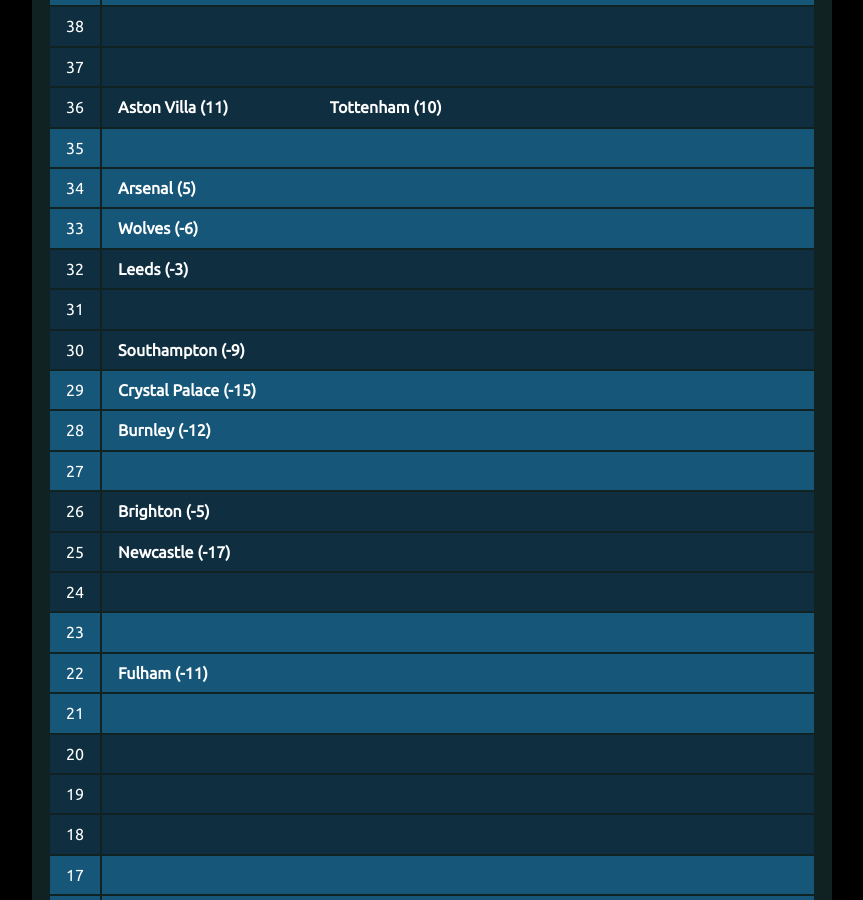
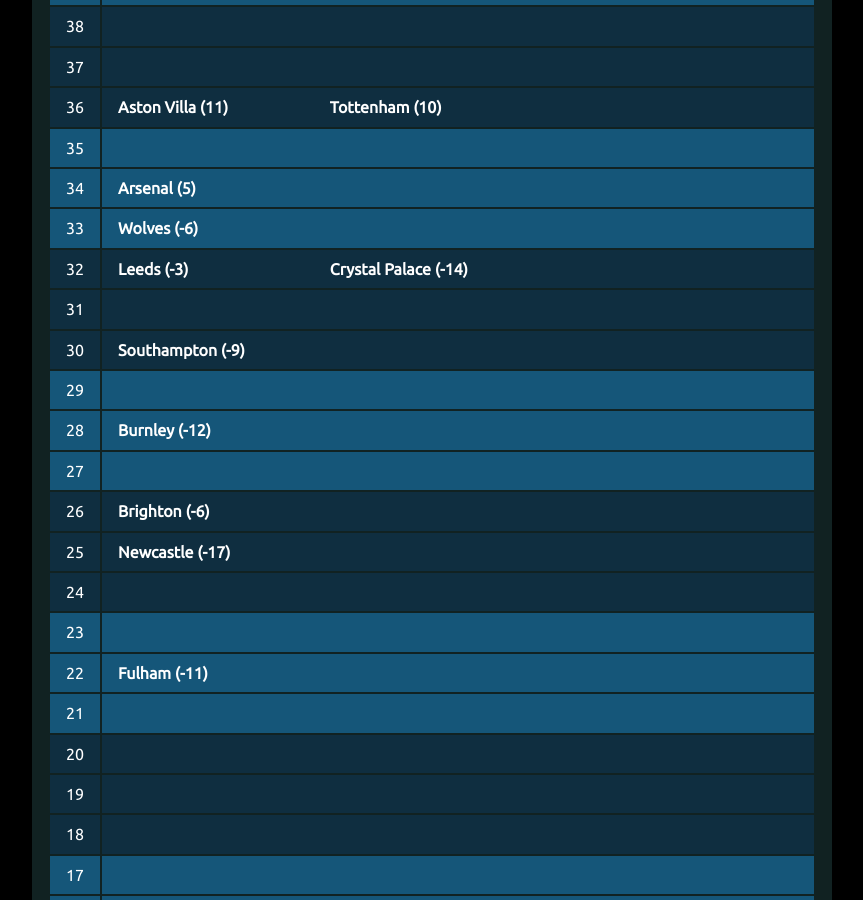
Before and after one commit to muru/muru.github.io, a Jekyll site: the page built from resources.md, in a window 1280 px wide and 900 px high, scrolled down 2684 px. Shown: the whole window, without its empty margins (208-1071 px from the left). Built offline with Jekyll 4.4.1, drawn with Linux system fonts in a browser that asks for light colours; some of the changed text lies outside the part shown.

Commit message:
updated cann-table: Wed 24 Feb 00:04:06 JST 2021

```diff
--- a/cann-table.html
+++ b/cann-table.html
@@ -150,6 +150,7 @@
 		<td class="cann-point"> 32 </td>
 		<td class="cann-clubs">
 			<span class="club-name"> Leeds (-3) </span>
+			<span class="club-name"> Crystal Palace (-14) </span>
 		</td>
  	</tr>
 	<tr class="cann-row-2">
@@ -166,7 +167,6 @@
 	<tr class="cann-row-1">
 		<td class="cann-point"> 29 </td>
 		<td class="cann-clubs">
-			<span class="club-name"> Crystal Palace (-15) </span>
 		</td>
  	</tr>
 	<tr class="cann-row-1">
@@ -183,7 +183,7 @@
 	<tr class="cann-row-2">
 		<td class="cann-point"> 26 </td>
 		<td class="cann-clubs">
-			<span class="club-name"> Brighton (-5) </span>
+			<span class="club-name"> Brighton (-6) </span>
 		</td>
  	</tr>
 	<tr class="cann-row-2">
```
Also changed, not shown: other parts of cann-table.html (+1 -1 lines).
